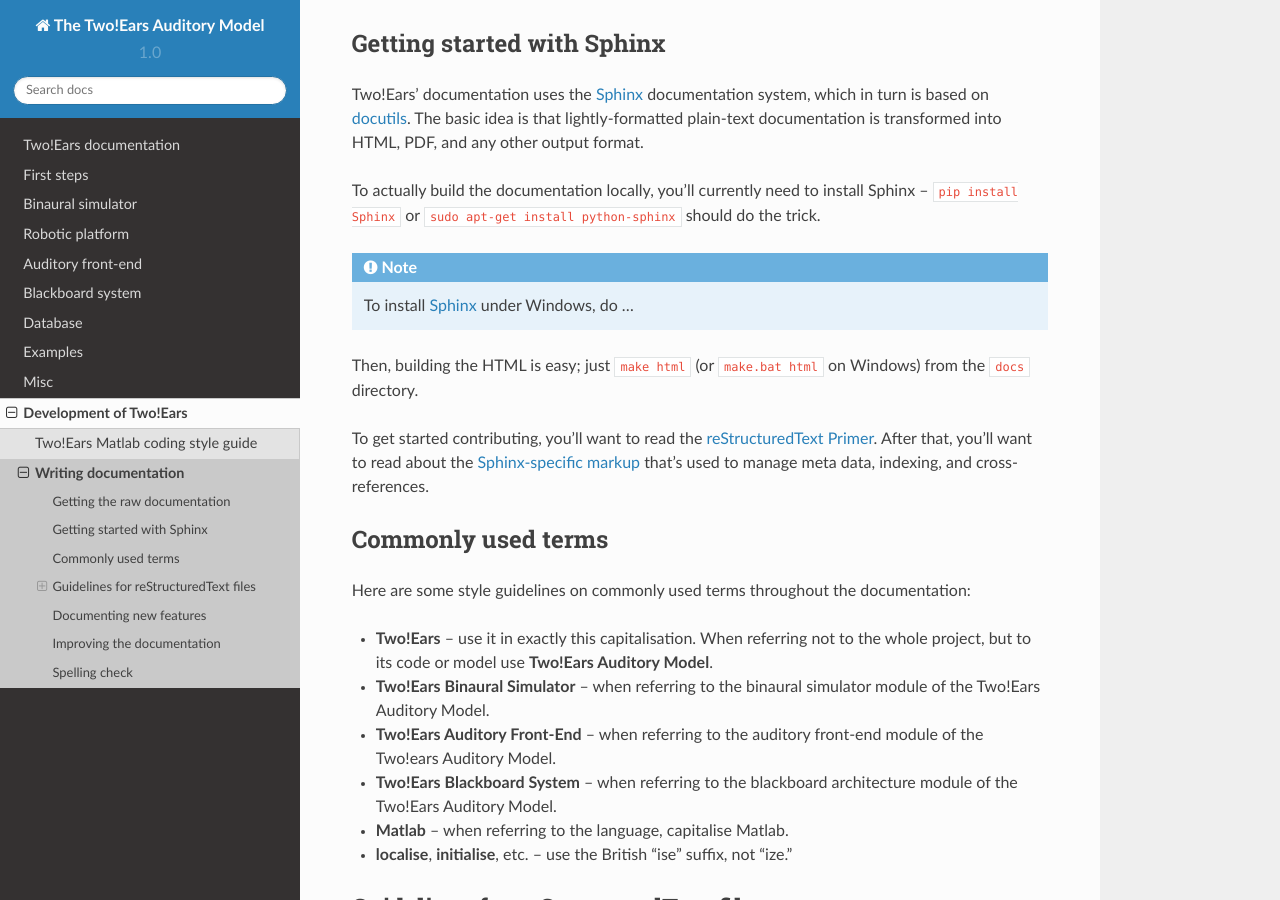
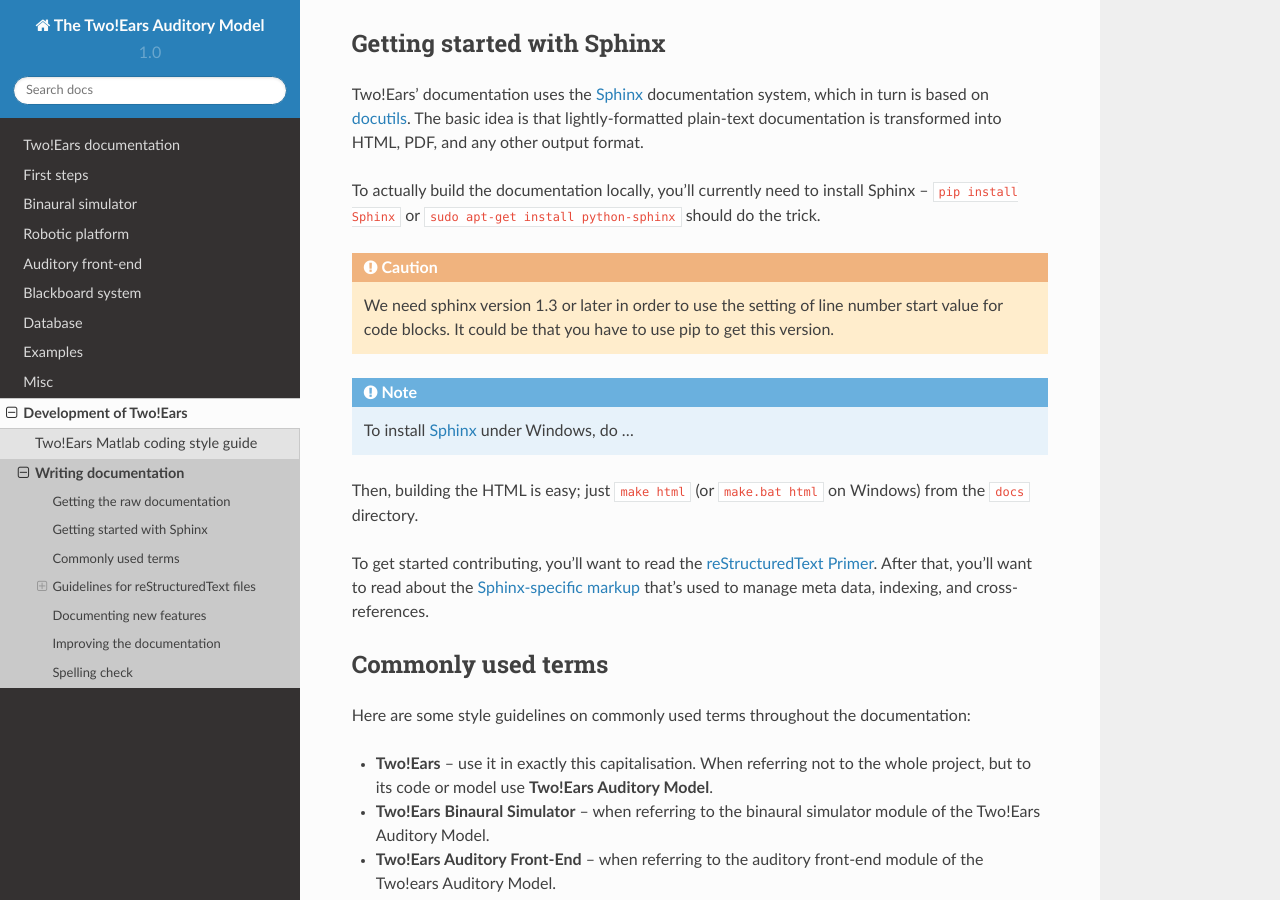
Before and after one commit to TWOEARS/documentation, a Sphinx documentation site: the page built from doc/dev/writing-documentation.txt, in a window 1280 px wide and 900 px high, scrolled down 675 px. Built offline with Sphinx 7.4.7 and the Read the Docs theme 2.0.0, drawn with Linux system fonts in a browser that asks for light colours.

Commit message:
Set needed sphinx version to 1.3

```diff
--- a/doc/dev/writing-documentation.txt
+++ b/doc/dev/writing-documentation.txt
@@ -39,6 +39,12 @@
 To actually build the documentation locally, you'll currently need to install
 Sphinx -- ``pip install Sphinx`` or ``sudo apt-get install python-sphinx`` should
 do the trick.
+
+.. caution::
+
+    We need sphinx version 1.3 or later in order to use the setting of line
+    number start value for code blocks. It could be that you have to use pip to
+    get this version.
 
 .. note::
 
```
